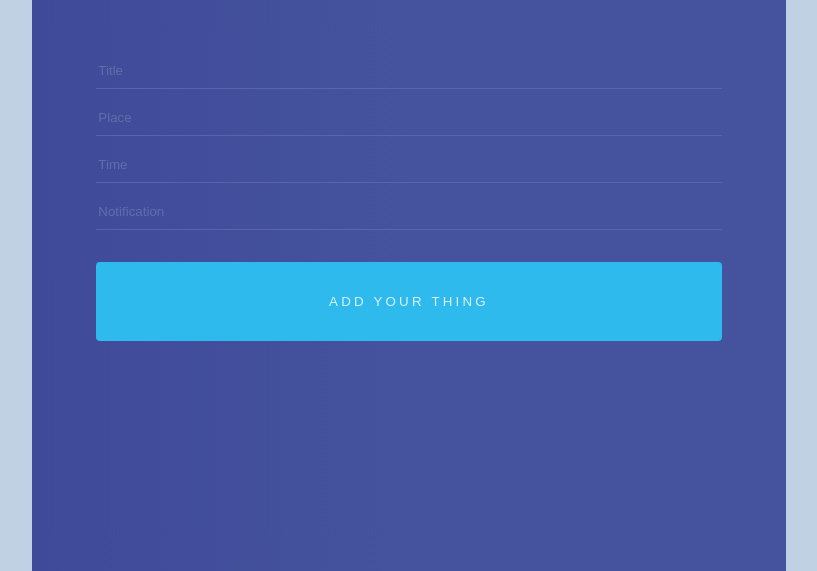
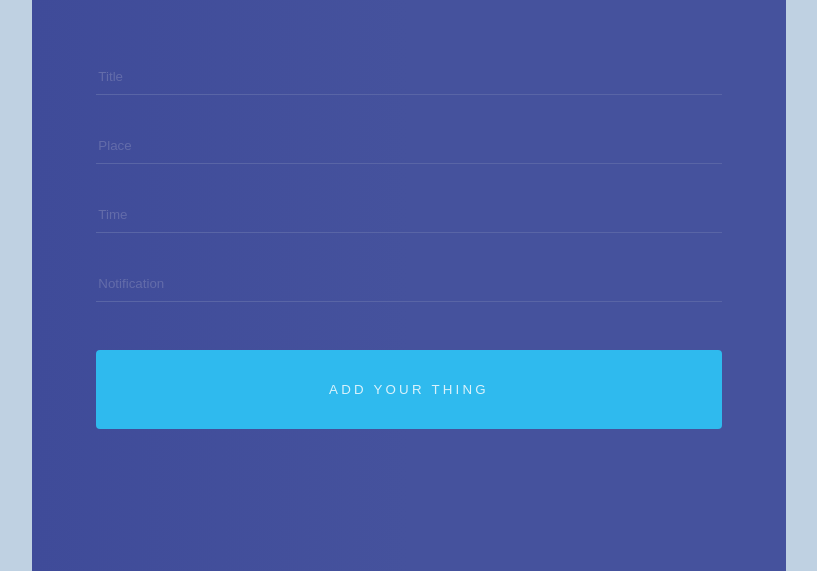
Before and after one commit to Re9iNee/CodingWithReza, a plain HTML site: page 1/index.html in a window 1280 px wide. Shown: the part 229-800 px from the top of the page, without its empty margins (231-1048 px from the left). Drawn offline with Linux system fonts and the light colour scheme.

Commit message:
adding more details

```diff
--- a/1/style.css
+++ b/1/style.css
@@ -65,7 +65,13 @@ header {
     color: #368ecc;
 }
 
-/* Forms */
+/* Form style */
+form {
+    font-size: larger;
+}
+form > * {
+    margin: 1rem 0;
+}
 /* Input type text */
 input[type="text"] {
     border: none;
```
